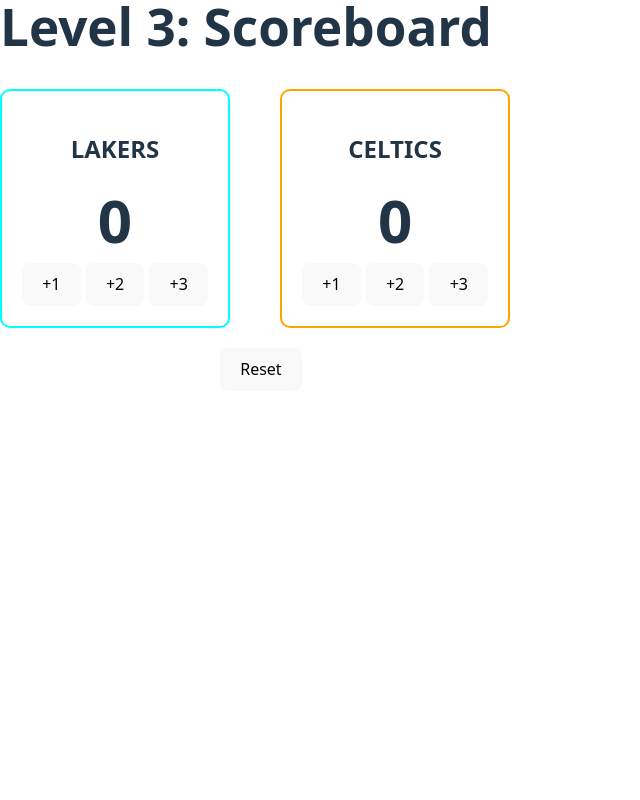
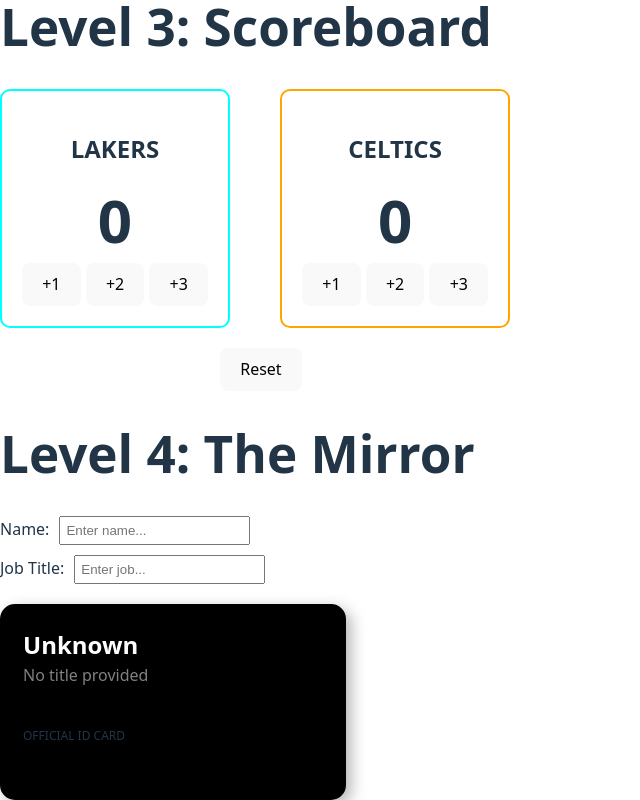
Before and after one commit to kiandavey/react-mastery-path, a React (Vite) app: page / in a window 1280 px wide. Shown: the part 549-1349 px from the top of the page, without its empty margins (0-640 px from the left). Before the commit the page ends 940 px from the top, so only its background shows below. Built offline with nearby package versions, Linux system fonts and the light colour scheme.

Commit message:
Completed Level 4: The Mirror

```diff
--- a/src/App.jsx
+++ b/src/App.jsx
@@ -2,6 +2,7 @@
 import Level1 from './challenges/Level1-Hero'
 import Level2 from './challenges/Level2-Spoiler'
 import Level3 from './challenges/Level3-Score'
+import Level4 from './challenges/Level4-Mirror'
 
 function App() {
   return (
@@ -9,6 +10,7 @@
       <Level1 />
       <Level2 />
       <Level3 />
+      <Level4 />
     </div>
   )
 }
--- /dev/null
+++ b/src/challenges/Level4-Mirror.jsx
@@ -0,0 +1,59 @@
+// src/challenges/Level4-Mirror.jsx
+import { useState } from 'react';
+
+export default function Level4() {
+  const [name, setName] = useState("");
+  const [title, setTitle] = useState("");
+
+  return (
+    <div>
+      <h1>Level 4: The Mirror</h1>
+
+      {/* THE CONTROLS */}
+      <div style={{ marginBottom: '20px', display: 'flex', flexDirection: 'column', gap: '10px', maxWidth: '300px' }}>
+
+        <label>
+          Name:
+          <input
+            type="text"
+            placeholder="Enter name..."
+            value={name}
+            onChange={(e) => setName(e.target.value)}
+            style={{ marginLeft: '10px', padding: '5px' }}
+          />
+        </label>
+
+        <label>
+          Job Title:
+          <input
+            type="text"
+            placeholder="Enter job..."
+            value={title}
+            onChange={(e) => setTitle(e.target.value)}
+            style={{ marginLeft: '10px', padding: '5px' }}
+          />
+        </label>
+      </div>
+
+      {/* THE RESULT (ID CARD) */}
+      <div style={{
+        border: '3px solid black',
+        width: '300px',
+        height: '150px',
+        padding: '20px',
+        background: 'black',
+        borderRadius: '15px',
+        boxShadow: '5px 5px 15px rgba(0,0,0,0.3)'
+      }}>
+
+        <h2 style={{ margin: 0, color: 'white' }}>{name || "Unknown"}</h2>
+        <p style={{ margin: 0, color: 'gray' }}>{title || "No title provided"}</p>
+
+        <div style={{ marginTop: '40px', fontSize: '12px'}}>
+          OFFICIAL ID CARD
+        </div>
+      </div>
+
+    </div>
+  );
+}
```
